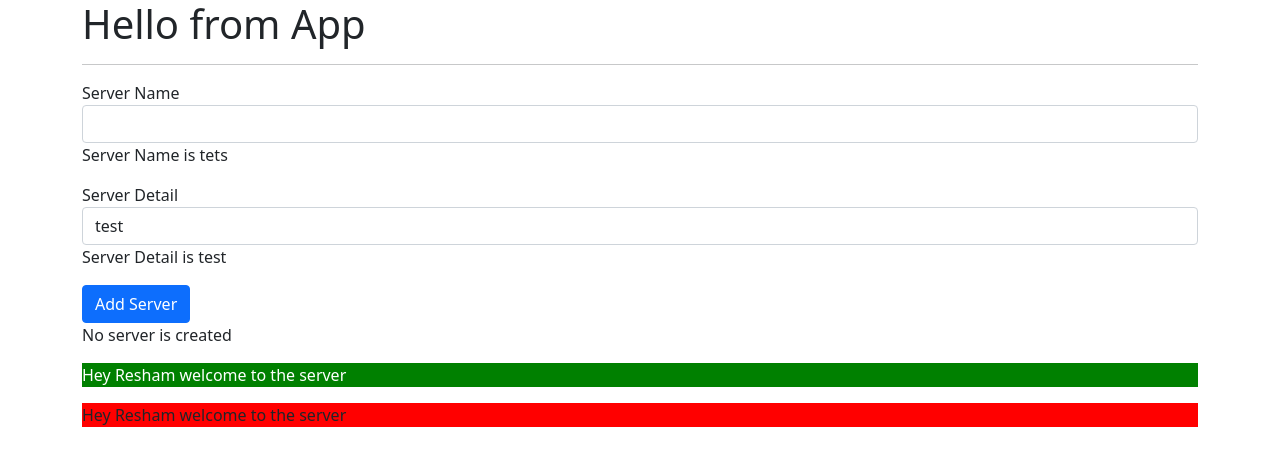
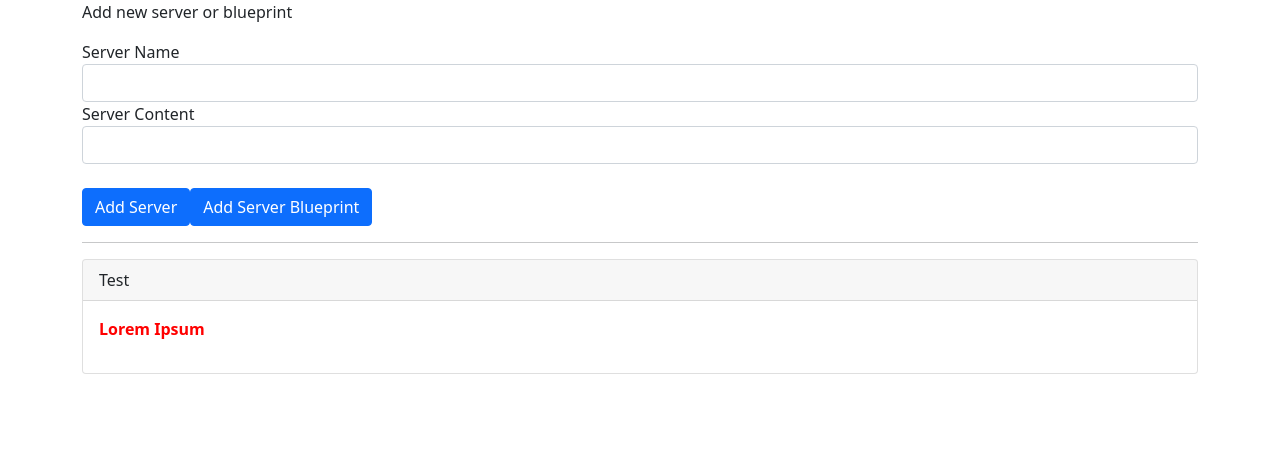
Before and after one commit to toshunigam/angular-learning, an Angular app in the folder angylearning/: page / in a window 1280 px wide. Shown: the top 466 px of the page. Built offline with nearby package versions, Linux system fonts and the light colour scheme.

Commit message:
working into directives and passing data thru it

```diff
--- a/angylearning/src/app/app.component.html
+++ b/angylearning/src/app/app.component.html
@@ -1,11 +1,9 @@
 <div class="container">
+    <app-cockpit></app-cockpit>
+    <hr/>
     <div class="row">
-        <div class="col-xs-12">
-            <h1>Hello from App</h1>
-            <hr />
-
-            <app-servers></app-servers>
-            <!-- <div app-servers></div> -->
+        <div class="col-sx-12">
+            <app-server-element *ngFor="let serverElement of serverElements" [element]="serverElement"></app-server-element>
         </div>
     </div>
 </div>
--- a/angylearning/src/app/app.component.ts
+++ b/angylearning/src/app/app.component.ts
@@ -7,4 +7,8 @@
 })
 export class AppComponent {
   title = 'angylearning';
+  serverElements = [{
+    type:'server', name:'Test', content:'Lorem Ipsum'
+
+  }]
 }
--- a/angylearning/src/app/app.module.ts
+++ b/angylearning/src/app/app.module.ts
@@ -5,12 +5,16 @@
 import { AppComponent } from './app.component';
 import { ServerComponent } from './server/server.component';
 import { ServersComponent } from './servers/servers.component';
+import { CockpitComponent } from './cockpit/cockpit.component';
+import { ServerElementComponent } from './server-element/server-element.component';
 
 @NgModule({
   declarations: [
     AppComponent,
     ServerComponent,
-    ServersComponent
+    ServersComponent,
+    CockpitComponent,
+    ServerElementComponent
   ],
   imports: [
     BrowserModule,
--- /dev/null
+++ b/angylearning/src/app/cockpit/cockpit.component.html
@@ -0,0 +1,21 @@
+<div class="row">
+    <div class="col-xs-12">
+        <p>Add new server or blueprint</p>
+        <!--
+            Example of One Way Data binding OR event binding
+        -->
+        <label for="servername">Server Name</label>
+        <input type="text" class="form-control" [(ngModel)]="newServerName" />
+
+        <!--
+            Example of Two Way Data binding
+        -->
+        <label for="servername">Server Content</label>
+        <input type="text" class="form-control" [(ngModel)]="newServerContent" />
+        <br />
+        <button class="btn btn-primary" (click)="onAddServer()">Add Server</button>
+        <button class="btn btn-primary" (click)="onAddBlueprint()">Add Server Blueprint</button>
+
+
+    </div>
+</div>
--- /dev/null
+++ b/angylearning/src/app/cockpit/cockpit.component.ts
@@ -0,0 +1,35 @@
+import { Component, OnInit } from '@angular/core';
+
+@Component({
+  selector: 'app-cockpit',
+  templateUrl: './cockpit.component.html',
+  styleUrls: ['./cockpit.component.css']
+})
+export class CockpitComponent implements OnInit {
+  serverElements = []
+  newServerName = ''
+  newServerContent = ''
+
+  constructor() { }
+
+  ngOnInit(): void {
+  }
+
+  onAddServer(){
+    // this.serverElements.push({
+    //   type:'server',
+    //   name:this.newServerName,
+    //   content:this.newServerContent
+    // })
+  }
+
+  onAddBlueprint(){
+    // this.serverElements.push({
+    //   type:'blueprint',
+    //   name:this.newServerName,
+    //   content:this.newServerContent
+    // })
+
+  }
+
+}
--- /dev/null
+++ b/angylearning/src/app/server-element/server-element.component.html
@@ -0,0 +1,11 @@
+<div class="card">
+    <div class="card-header">
+        {{ element.name }}
+    </div>
+    <div class="card-body">
+        <p>
+            <strong *ngIf="element.type === 'server'" style="color:red">{{ element.content }}</strong>
+            <em *ngIf="element.type === 'blueprint'">{{ element.content }}</em>
+        </p>
+    </div>
+</div>
--- /dev/null
+++ b/angylearning/src/app/server-element/server-element.component.ts
@@ -0,0 +1,19 @@
+import { Component, Input, OnInit } from '@angular/core';
+
+@Component({
+  selector: 'app-server-element',
+  templateUrl: './server-element.component.html',
+  styleUrls: ['./server-element.component.css']
+})
+export class ServerElementComponent implements OnInit {
+
+  @Input() element : {type:string,name:string,content:string}
+
+  constructor() {
+    this.element = {type:'',name:'',content:''}
+   }
+
+  ngOnInit(): void {
+  }
+
+}
--- a/angylearning/src/app/servers/servers.component.html
+++ b/angylearning/src/app/servers/servers.component.html
@@ -13,6 +13,7 @@
   <p>Server Detail is {{serverDetails}}</p>
 
 <button class="btn btn-primary" [disabled]="!allowNewServer" (click)="onCreateServer()">Add Server</button>
+
 <p *ngIf="serverCreated; else noServer">Server {{ serverName }} is created.</p>
 <ng-template #noServer>
     <p>No server is created</p>
```
Also changed, not shown: angylearning/src/app/cockpit/cockpit.component.css (added), angylearning/src/app/server-element/server-element.component.css (added), 2 other files (tests, documents, lock files or other folders).
